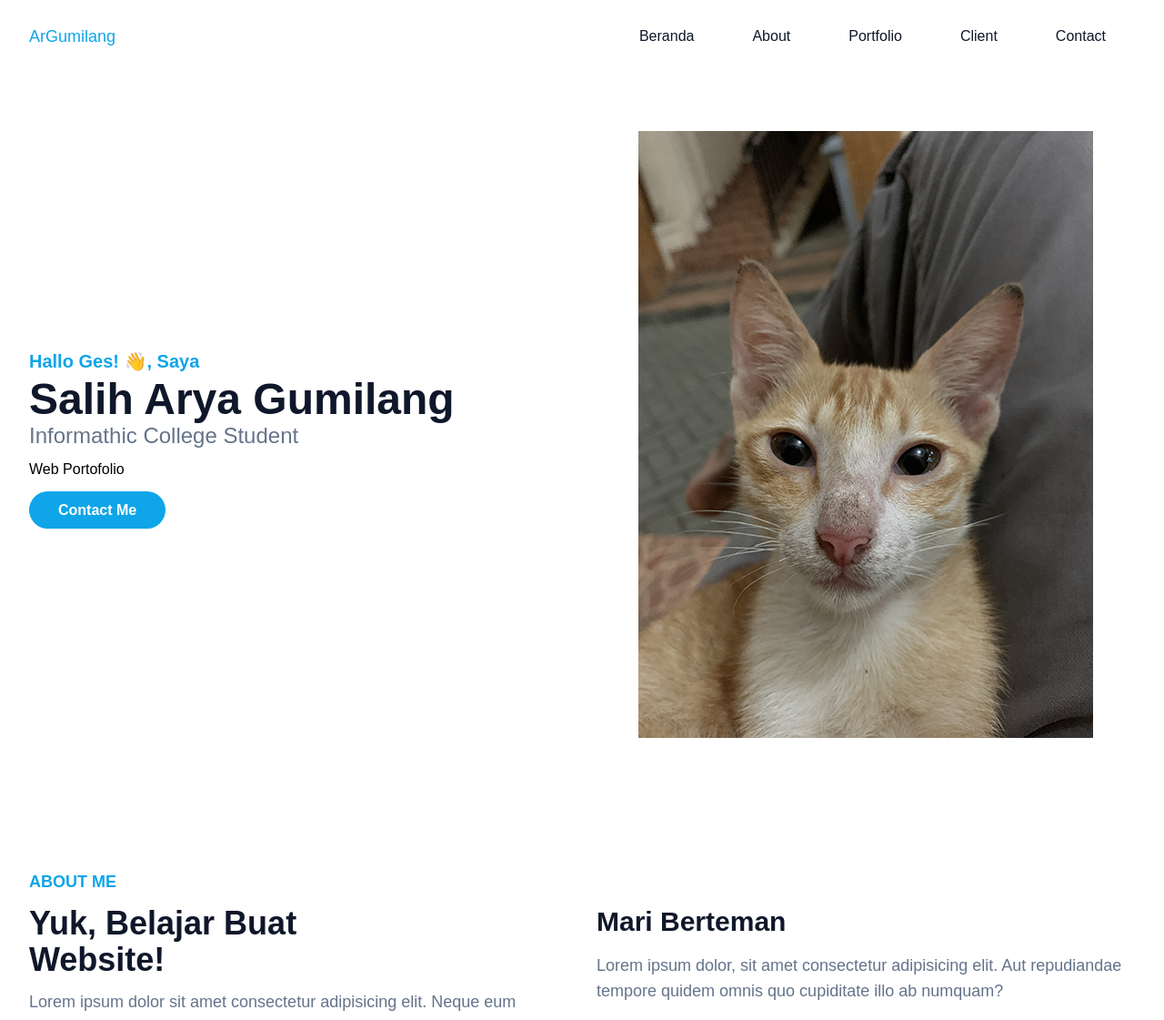
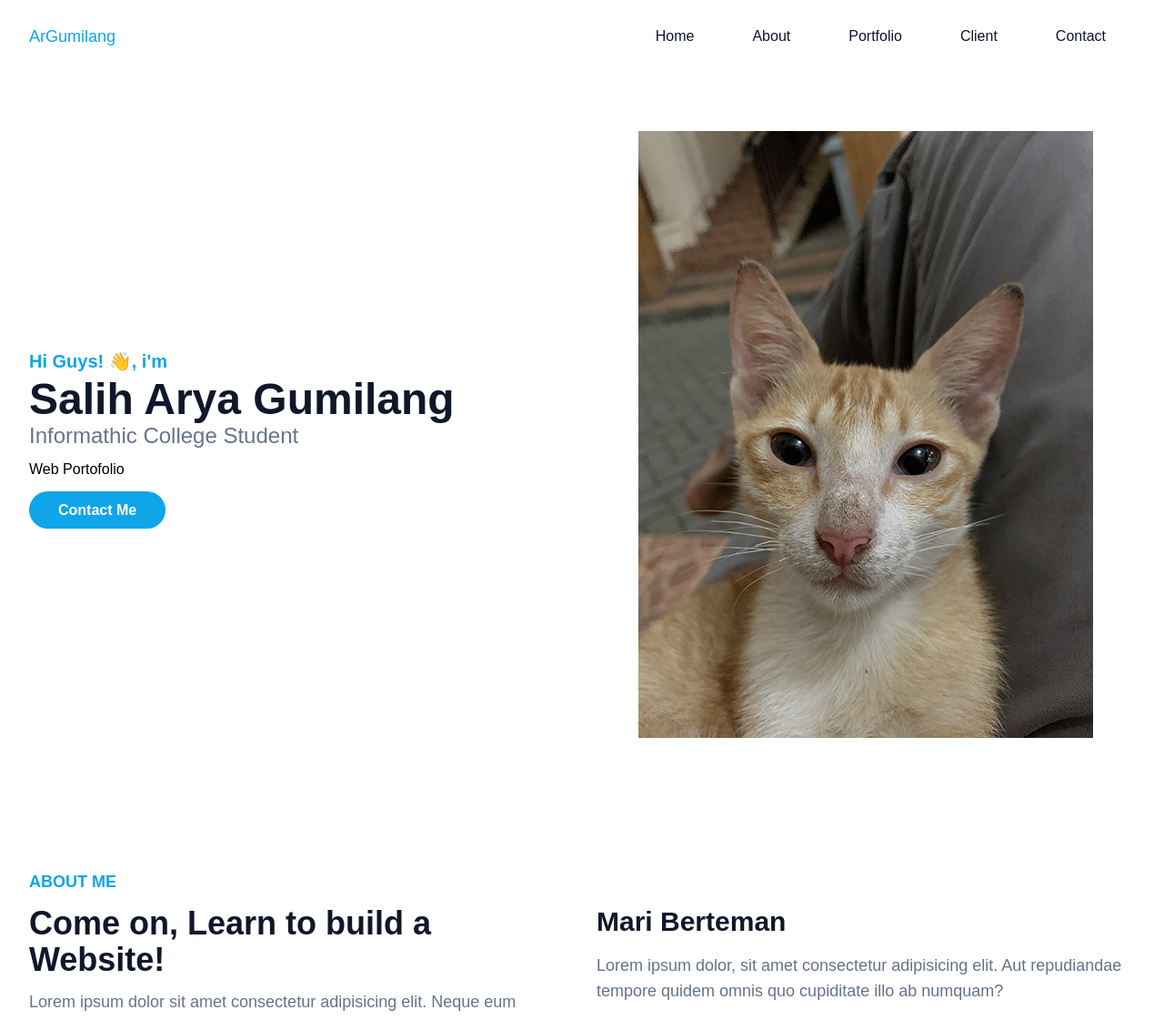
Before and after one commit to saliharya/web-porto-arya, a website: page index.html in a window 1280 px wide. Shown: the top 1121 px of the page at 91% size. Drawn offline with Linux system fonts and the light colour scheme.

```diff
--- a/index.html
+++ b/index.html
@@ -5,7 +5,7 @@
     <meta charset="UTF-8">
     <meta http-equiv="X-UA-Compatible" content="IE=edge">
     <meta name="viewport" content="width=device-width, initial-scale=1.0">
-    <title>Portofolio Tailwind CSS</title>
+    <title>Portofolio</title>
     <link href="dist/output.css" rel="stylesheet">
 </head>
 
@@ -28,7 +28,7 @@
                         <ul class="block lg:flex">
                             <li class="group">
                                 <a href="#home"
-                                    class="text-base text-dark py-2 mx-8 flex group-hover:text-primary">Beranda</a>
+                                    class="text-base text-dark py-2 mx-8 flex group-hover:text-primary">Home</a>
                             </li>
                             <li class="group">
                                 <a href="#about"
@@ -58,11 +58,11 @@
         <div class="container">
             <div class="flex flex-wrap">
                 <div class="w-full self-center px-4 lg:w-1/2">
-                    <h1 class="text-base font-semibold text-primary md:text-xl">Hallo Ges! 👋, Saya <span
+                    <h1 class="text-base font-semibold text-primary md:text-xl">Hi Guys! 👋, i'm <span
                             class="block font-bold text-dark text-4xl mt-1 lg:text-5xl">Salih Arya Gumilang </span>
                     </h1>
                     <h2 class="font-medium text-secondary text-lg mb-2 lg:text-2xl">Informathic College Student </h2>
-                    <p class="text-400 mb-5 leading-relaxed">Web Portofolio </p>
+                    <p class="text-400 mb-5 leading-relaxed">Web Portofolio</p>
                     <a href="#"
                         class="text-base font-semibold text-white bg-primary py-3 px-8 rounded-full hover:shadow-lg hover:opacity-75 transition duration-200 ease-in-out">Contact
                         Me </a>
@@ -82,7 +82,7 @@
             <div class="flex flex-wrap">
                 <div class="w-full px-4 mb-10 lg:w-1/2">
                     <h4 class="font-bold uppercase text-primary text-lg mb-3">About Me</h4>
-                    <h2 class="font-bold text-dark text-3xl mb-3 max-w-md lg:text-4xl">Yuk, Belajar Buat Website!</h2>
+                    <h2 class="font-bold text-dark text-3xl mb-3 max-w-md lg:text-4xl">Come on, Learn to build a Website!</h2>
                     <p class="font-medium text-base text-secondary max-w-xl lg:text-lg">Lorem ipsum dolor sit amet
                         consectetur
                         adipisicing elit. Neque eum quod provident quos odio excepturi sit?</p>
```
